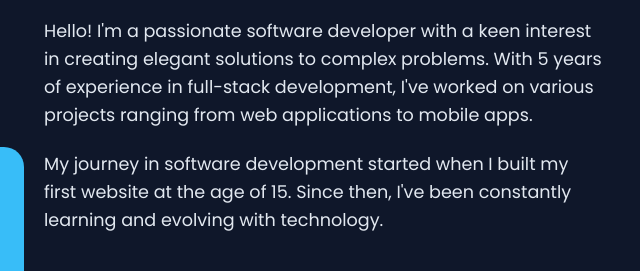
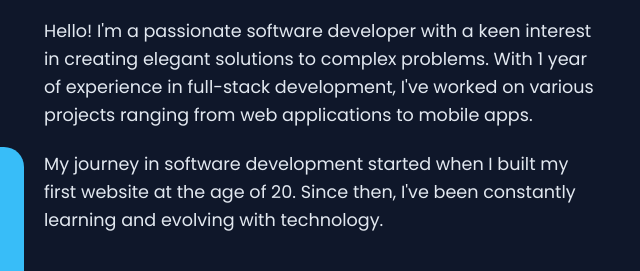
Before and after one commit to ghost-mann/Portfolio-Web, a website: page About.html in a window 1280 px wide. Shown: the part 187-458 px from the top of the page, 616-1256 px from the left. Drawn offline with nearby package versions, Linux system fonts and the light colour scheme.

Commit message:
feat: added information in About.html

```diff
--- a/About.html
+++ b/About.html
@@ -252,9 +252,9 @@
 
         <div class="about-content">
             <h1>About Me</h1>
-            <p>Hello! I'm a passionate software developer with a keen interest in creating elegant solutions to complex problems. With 5 years of experience in full-stack development, I've worked on various projects ranging from web applications to mobile apps.</p>
+            <p>Hello! I'm a passionate software developer with a keen interest in creating elegant solutions to complex problems. With 1 year of experience in full-stack development, I've worked on various projects ranging from web applications to mobile apps.</p>
 
-            <p>My journey in software development started when I built my first website at the age of 15. Since then, I've been constantly learning and evolving with technology.</p>
+            <p>My journey in software development started when I built my first website at the age of 20. Since then, I've been constantly learning and evolving with technology.</p>
 
             <div class="skills-grid">
                 <div class="skill-item">
```
